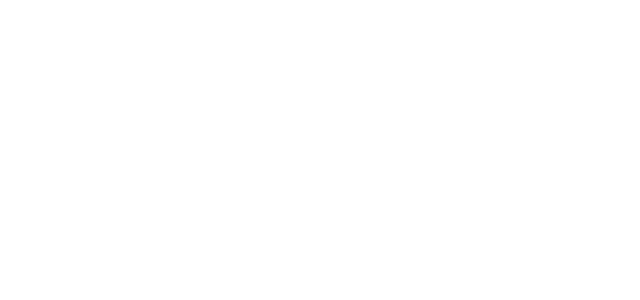
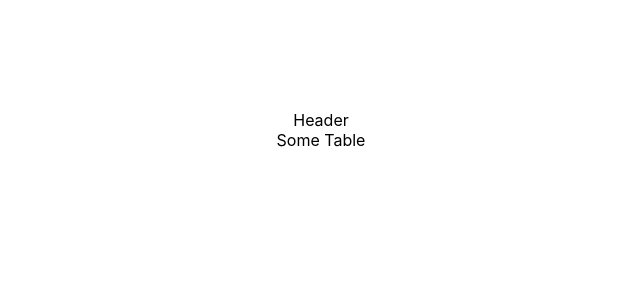
Before and after one commit to Rhaant/Table-with-companies, a React (Create React App) app: page / in a window 1280 px wide. Shown: the top 300 px of the page, without its empty margins (319-959 px from the left). Built offline with nearby package versions, Linux system fonts and the light colour scheme.

Commit message:
add home view component and style

```diff
--- a/src/App.js
+++ b/src/App.js
@@ -1,9 +1,12 @@
 import React from 'react';
 import './App.scss';
+
+import Home from './components/views/home.component'
 
 function App() {
   return (
     <div className="App">
+      <Home />
     </div>
   );
 }
--- /dev/null
+++ b/src/components/views/home.component.jsx
@@ -0,0 +1,12 @@
+import React from 'react';
+
+import './home.styles.scss'
+
+const Home = () => (
+    <div className="home">
+        <div className="header"> Header </div>
+        <div className="table"> Some Table </div>
+    </div>
+)
+
+export default Home
--- /dev/null
+++ b/src/components/views/home.styles.scss
@@ -0,0 +1,10 @@
+.home{
+    display: flex;
+    flex-direction: column;
+    justify-content: center;
+    height: 100vh;
+}
+
+.table{
+    height: 70vh;
+}
```
Also changed, not shown: src/components/views/home.js (deleted).
